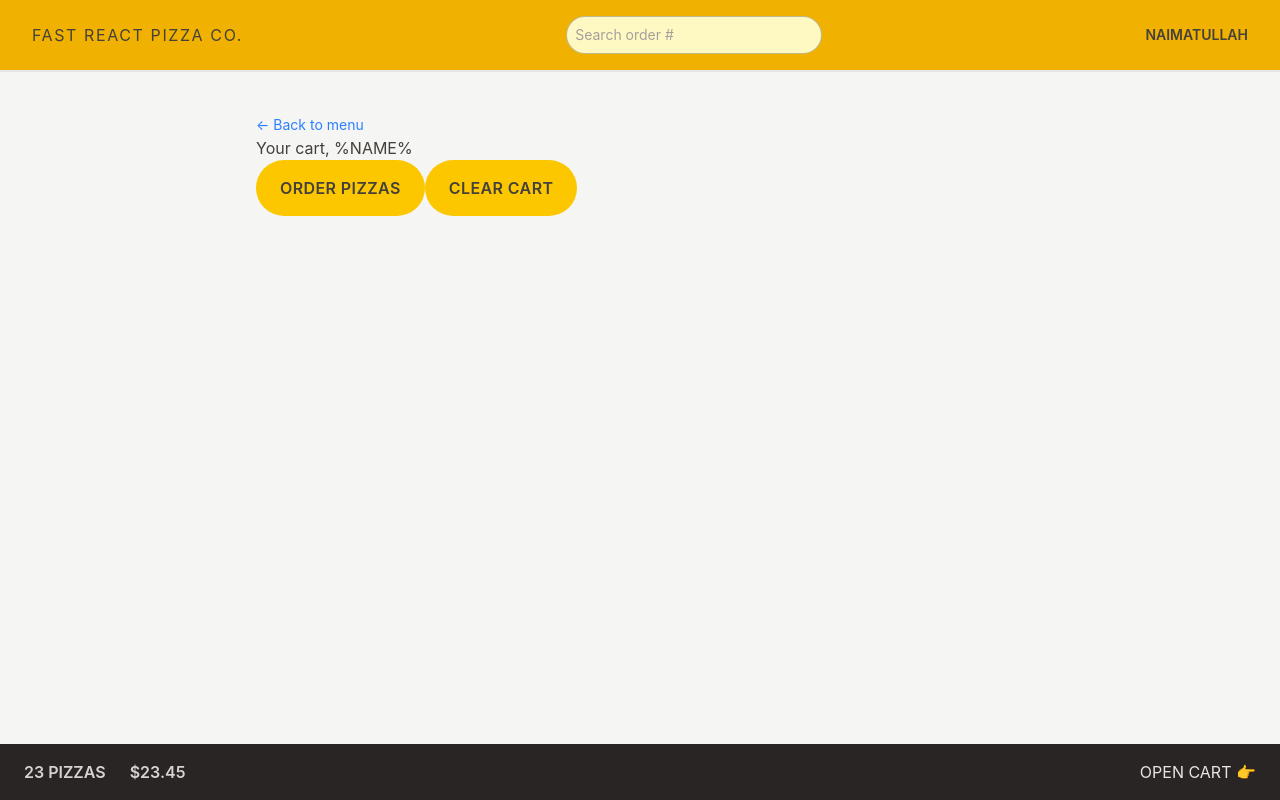
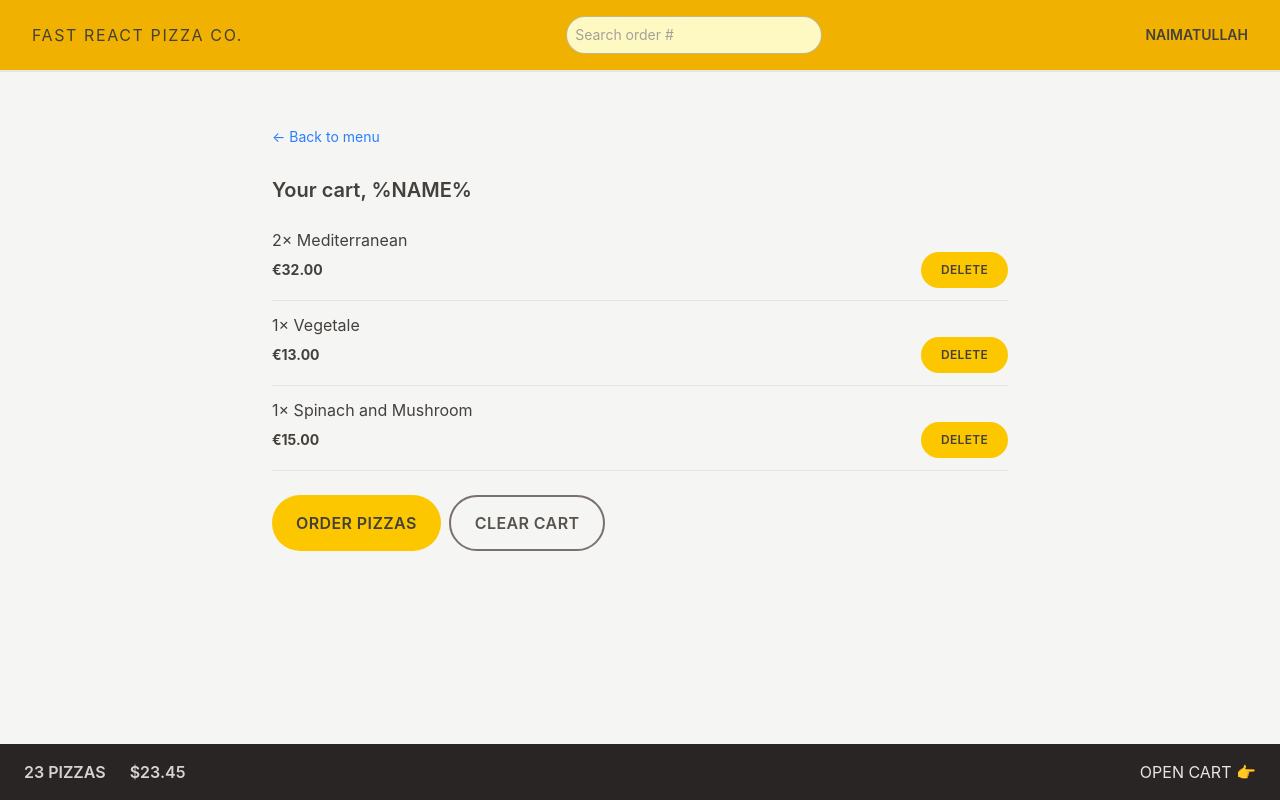
Before and after one commit to GlocalGeeks/Fast-React-Pizza-App, a React (Vite) app: page /cart in a window 1280 px wide. Built offline with nearby package versions, Linux system fonts and the light colour scheme.

Commit message:
Cart Styling

```diff
--- a/src/features/cart/Cart.jsx
+++ b/src/features/cart/Cart.jsx
@@ -1,6 +1,7 @@
 import { Link } from 'react-router-dom';
 import LinkButton from '../../ui/LinkButton';
 import Button from '../../ui/Button';
+import CartItem from './CartItem';
 
 const fakeCart = [
   {
@@ -30,14 +31,17 @@
   const cart = fakeCart;
 
   return (
-    <div>
+    <div className='py-3 px-4'>
       <LinkButton to="/menu" className='text-sm text-blue-500 hover:text-blue-600 hover:underline'>&larr; Back to menu</LinkButton>
 
-      <h2>Your cart, %NAME%</h2>
+      <h2 className='mt-7 text-xl font-semibold'>Your cart, %NAME%</h2>
 
-      <div>
+      <ul className='divide-y divide-stone-200 border-b border-stone-200 mt-3  '>
+        {cart.map(item=> <CartItem item={item} key={item.key} CartItem/>)}
+      </ul>
+      <div className='mt-6 space-x-2'>
         <Button type="primary" to="/order/new">Order pizzas</Button>
-        <Button type="primary">Clear cart</Button>
+        <Button type="secondar">Clear cart</Button>
       </div>
     </div>
   );
--- a/src/features/cart/CartItem.jsx
+++ b/src/features/cart/CartItem.jsx
@@ -1,13 +1,17 @@
+import Button from "../../ui/Button";
+import { formatCurrency } from "../../utils/helpers";
+
 function CartItem({ item }) {
   const { pizzaId, name, quantity, totalPrice } = item;
 
   return (
-    <li>
-      <p>
+    <li className="py-3 sm:items-center sm:justify-between">
+      <p className="mb-1 sm:mb-0">
         {quantity}&times; {name}
       </p>
-      <div>
-        <p>{formatCurrency(totalPrice)}</p>
+      <div className="flex justify-between items-center sm:gap-6">
+        <p className="text-sm font-bold">{formatCurrency(totalPrice)}</p>
+        <Button type="small">Delete</Button>
       </div>
     </li>
   );
--- a/src/ui/Button.jsx
+++ b/src/ui/Button.jsx
@@ -1,28 +1,30 @@
-import React from 'react'
-import { Link } from 'react-router-dom'
+import React from 'react';
+import { Link } from 'react-router-dom';
 
-
-
-
-const Button = ({children, disabled, to, type}) => {
-  const base = "inline-block cursor-pointer rounded-full bg-yellow-400 font-semibold tracking-wide uppercase transition-colors duration-300 text-shadow-stone-800 hover:bg-yellow-300 focus:ring focus:ring-yellow-300 focus:ring-offset-2 focus:outline-none disabled:cursor-not-allowed"
+const Button = ({ children, disabled, to, type }) => {
+  const base =
+    'inline-block cursor-pointer rounded-full bg-yellow-400 font-semibold tracking-wide uppercase transition-colors duration-300 text-shadow-stone-800 hover:bg-yellow-300 focus:ring focus:ring-yellow-300 focus:ring-offset-2 focus:outline-none disabled:cursor-not-allowed';
 
   const styles = {
-    primary: base + " px-4 px-4 md:px-6 md:py-4",
-    small: base + " px-4 py-2 md:px-5 md:py-2.5 text-xs"
+    primary: base + ' px-4 px-4 md:px-6 md:py-4',
+    small: base + ' px-4 py-2 md:px-5 md:py-2.5 text-xs',
+    secondar:
+      'inline-block cursor-pointer rounded-full border-2 border-stone-300  font-semibold tracking-wide uppercase transition-colors duration-300 text-shadow-stone-800 hover:bg-yellow-300 focus:ring focus:ring-stone-800 focus:ring-offset-2 focus:outline-none disabled:cursor-not-allowed px-4 px-2.5 md:px-6 md:py-3.5 hover:border-yellow-300 border-2 border-stone-500 text-stone-600',
+  };
+
+  if (to) {
+    return (
+      <Link to={to} className={styles[type]}>
+        {children}
+      </Link>
+    );
   }
 
+  return (
+    <button to={to} disabled={disabled} className={styles[type]}>
+      {children}
+    </button>
+  );
+};
 
-  if(to) {
-    return <Link to={to} className={styles[type]}>{children}</Link>
-  }
-
-
-  return (
-    <button to={to} disabled={disabled } className={styles[type]}>
-        {children}
-    </button>
-  )
-}
-
-export default Button
+export default Button;
```
